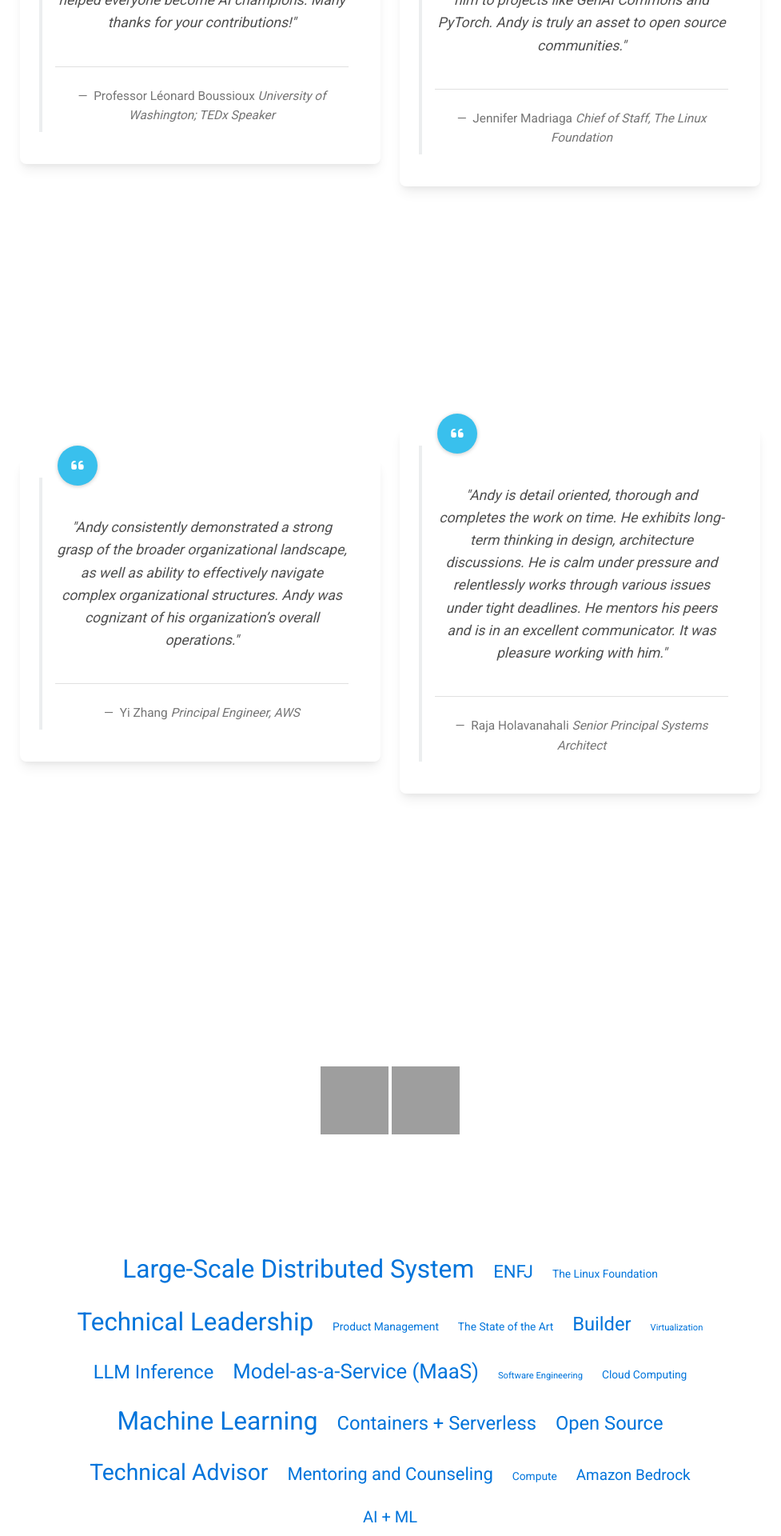
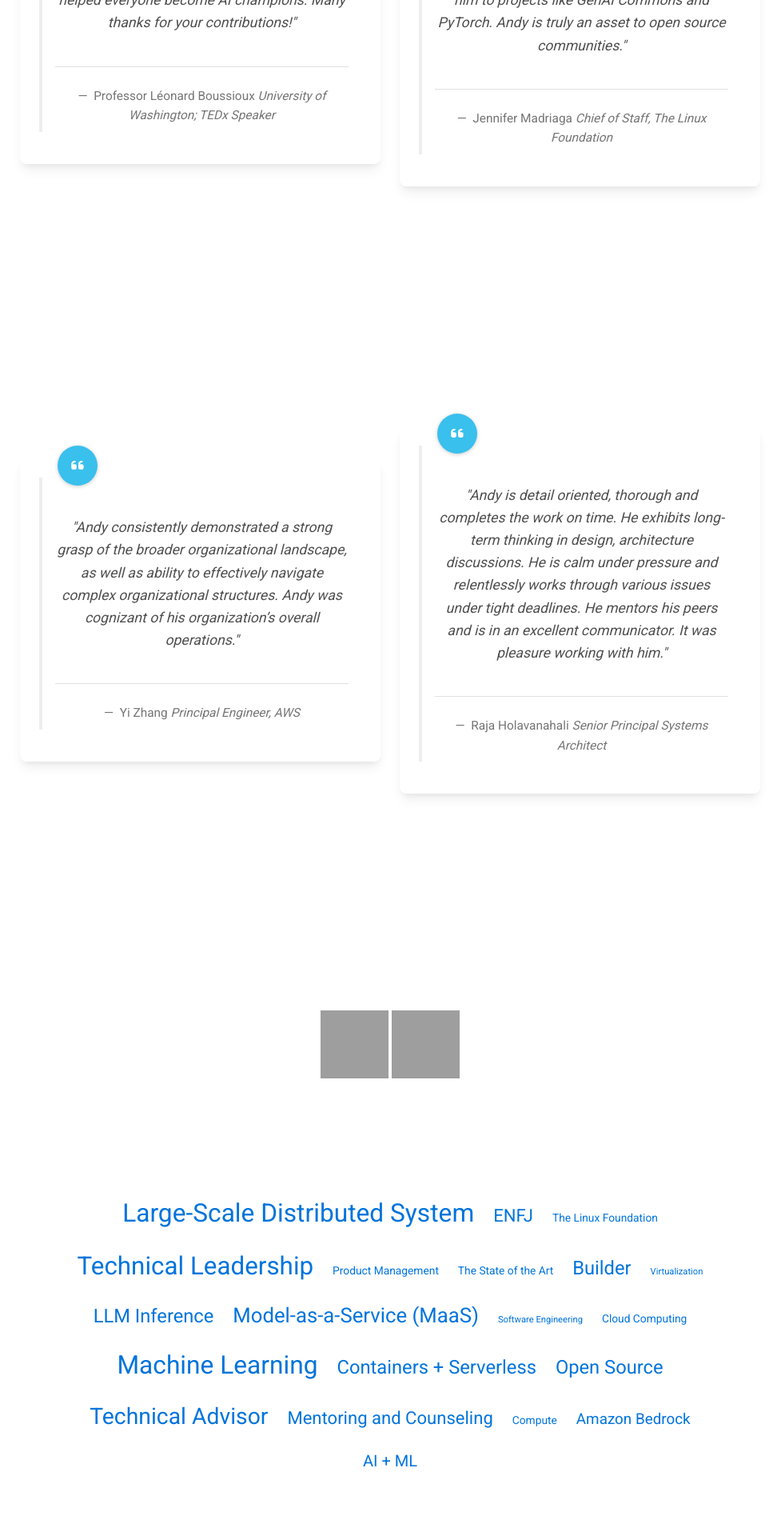
Before and after one commit to gfw001/gfw001.github.io, a Jekyll site: the page index.html, which Jekyll copies as it is, in a window 1280 px wide. Shown: the part 1320-3240 px from the top of the page at 80% size, without its empty margins (152-1129 px from the left). Built offline with Jekyll 4.4.1, drawn with Linux system fonts in a browser that asks for light colours; comment, search, counter and statistics services are not loaded; a style sheet for code colours, icons or effects is not loaded; after the commit the page ends 3170 px from its top, so only the background shows below that; grey boxes are pictures that could not be loaded.

Commit message:
Update index.html

```diff
--- a/index.html
+++ b/index.html
@@ -330,7 +330,7 @@
                     </div>
                   </section>
                </div>
-               <div class="container-center" style="margin-top: 120px;">
+               <div class="container-center" style="margin-top: 50px;">
                   <p>
                      <!--
                      <a href="https://twitter.com/pymhq"><img src="img/logo-black.png" height="60"></a>
```
